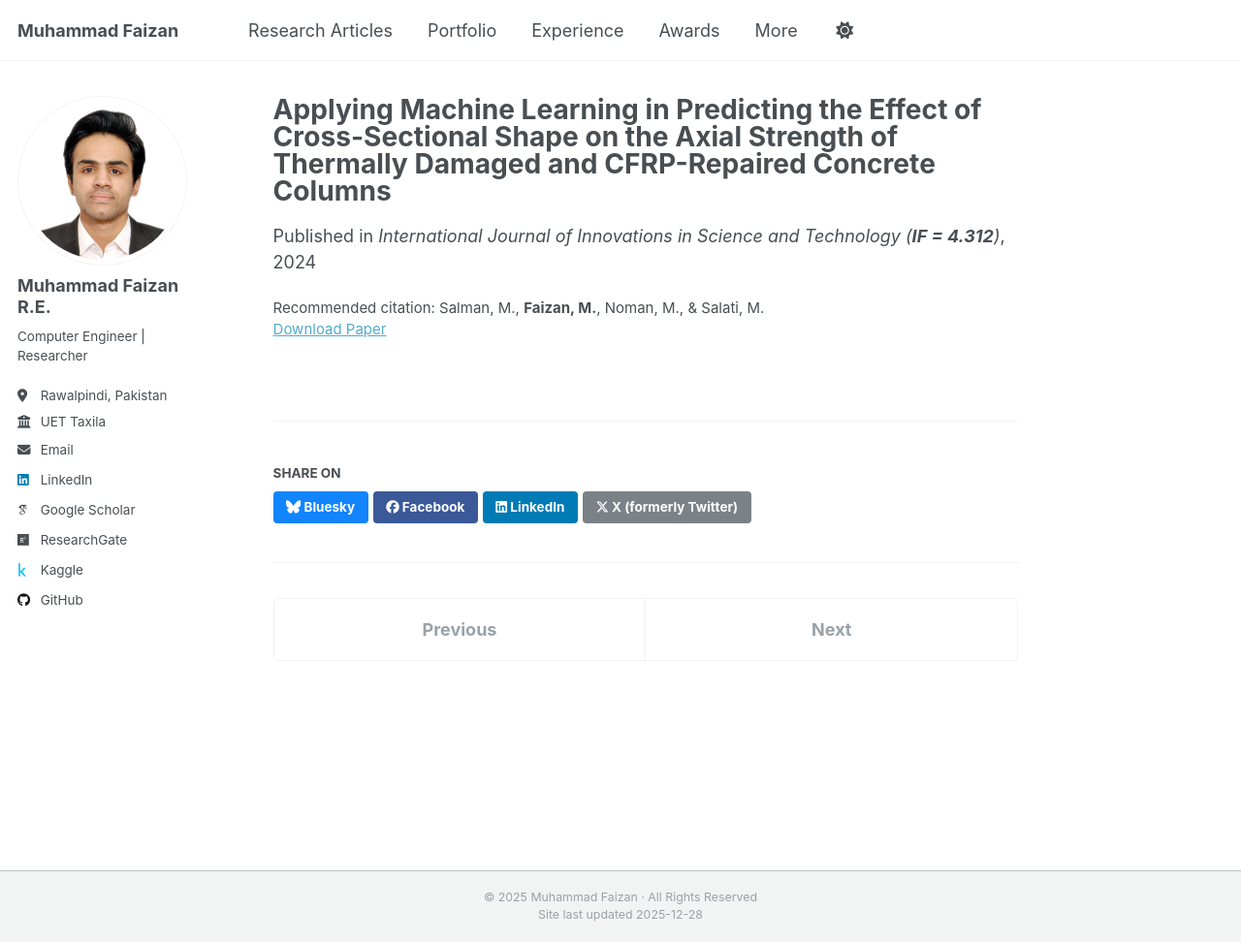
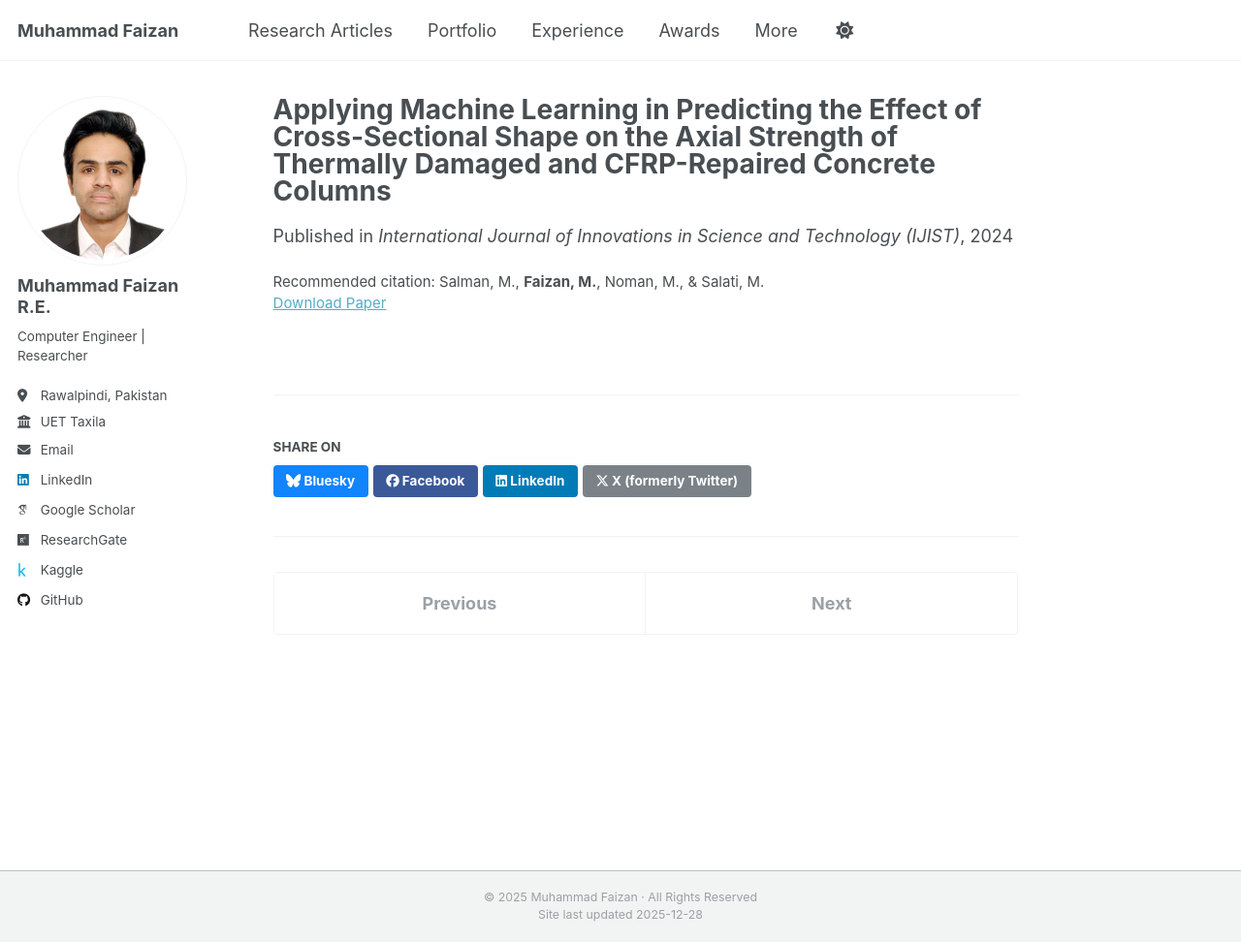
Before and after one commit to MuhammadFaizan99/MuhammadFaizan99.github.io, a Jekyll site: the page built from _publications/2009-10-01-paper-title-number-1.md, in a window 1280 px wide and 972 px high. Shown: the whole window at 97% size. Built offline with Jekyll 4.4.1, drawn with Linux system fonts in a browser that asks for light colours; some web fonts are replaced; a script that is not in the unit is left out.

Commit message:
Update venue name for publication entry

```diff
--- a/_publications/2009-10-01-paper-title-number-1.md
+++ b/_publications/2009-10-01-paper-title-number-1.md
@@ -3,7 +3,7 @@ title: "Applying Machine Learning in Predicting the Effect of Cross-Sectional Sh
 collection: publications
 category: published
 date: 2024-01-01
-venue: 'International Journal of Innovations in Science and Technology (<b>IF = 4.312</b>)'
+venue: 'International Journal of Innovations in Science and Technology (IJIST)'
 paperurl: "/files/applying-ml-cross-sectional-strength.pdf"
 citation: 'Salman, M., <b>Faizan, M.</b>, Noman, M., & Salati, M.'
 ---
```
